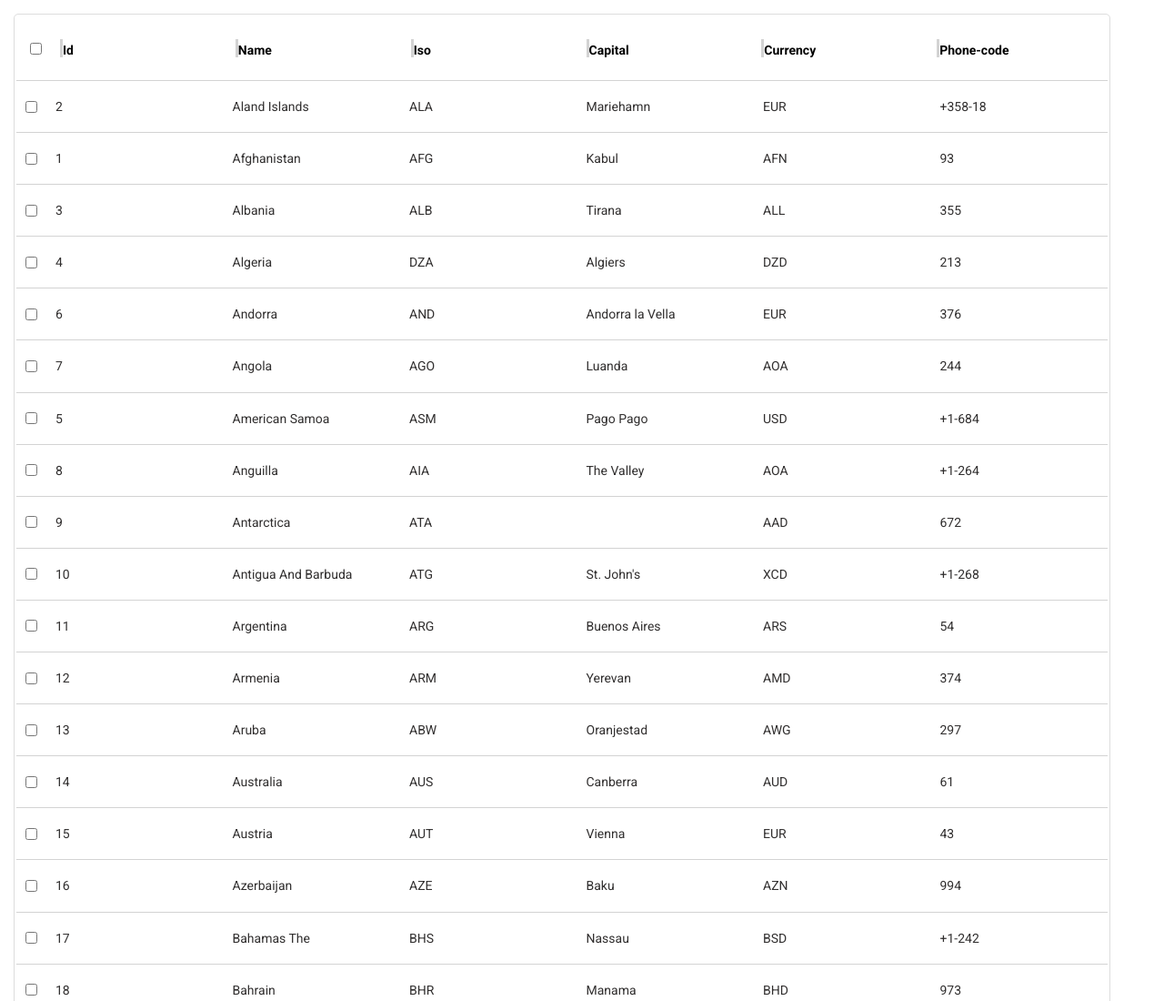
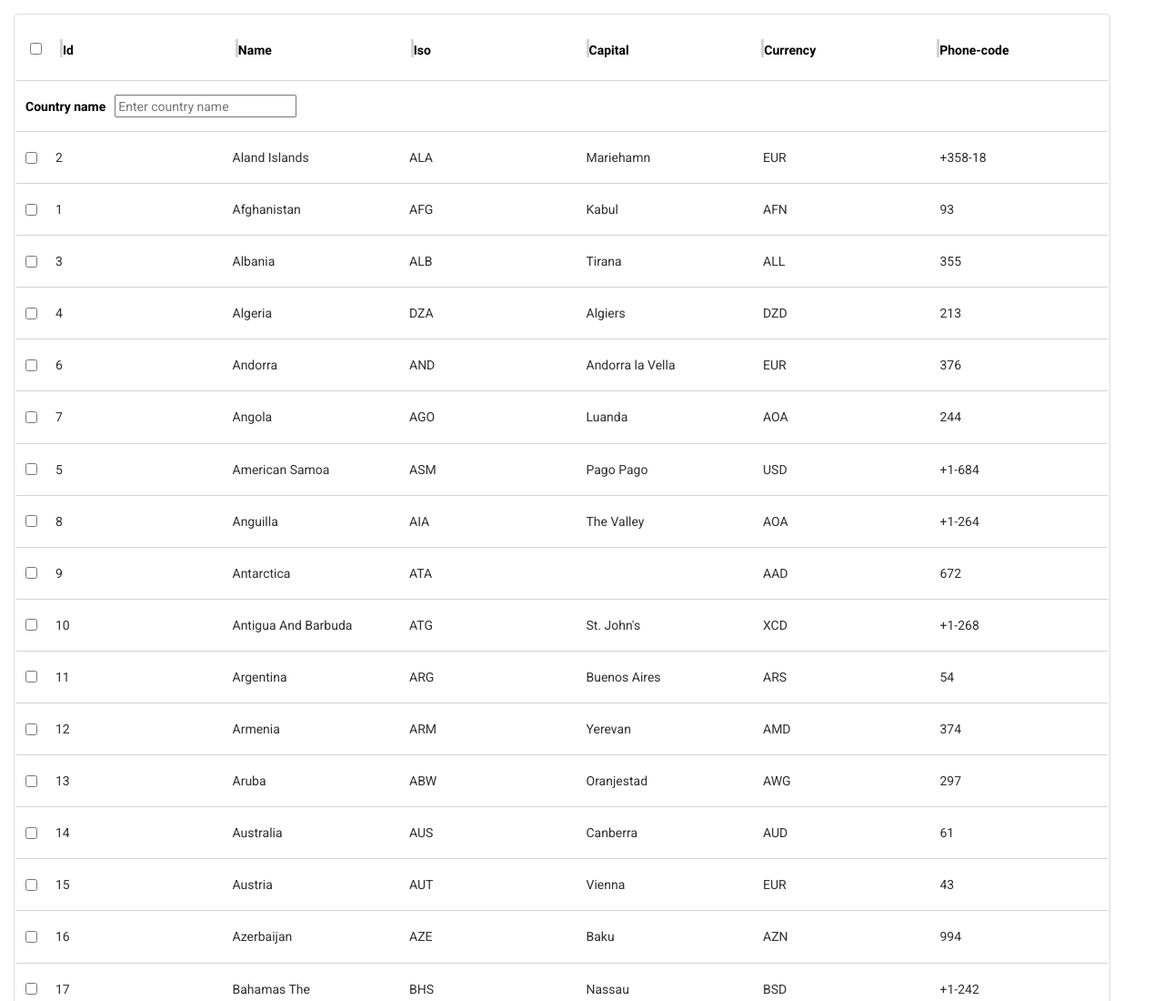
Before and after one commit to ira-alchynska/table-task, a plain HTML site: page index.html in a window 1280 px wide. Shown: the top 1100 px of the page at 91% size. Drawn offline with Linux system fonts and the light colour scheme.

Commit message:
add separate functions for hide

```diff
--- a/css/styles.css
+++ b/css/styles.css
@@ -53,6 +53,20 @@ img, svg {
   font-weight: 700;
   width: 1200px;
 
+}
+
+.filter-row{
+  text-align: left;
+  padding: 15px 10px;
+  border-bottom: 1px solid lightgrey;
+  font-weight: 700;
+  width: 1200px;
+}
+
+.filter-input {
+  margin-left: 10px;
+  width: 200px;
+  height: 25px;
 }
 
 /* div.id-column {
@@ -226,8 +240,7 @@ div.id-column-header {
   cursor: pointer;
 }
 
-.button {
-
+.btn-arrow, .btn-more {
   width: 25px;
   height: 25px;
   border-radius: 50%;
@@ -239,6 +252,7 @@ div.id-column-header {
   margin-left: 15px;
   width:60px;
   display: flex;
+  flex-grow: 10;
   justify-content: space-between;
   align-items: baseline;
   opacity: 0;
@@ -247,3 +261,10 @@ div.id-column-header {
 .button-wrapper:hover{
   opacity: 1;
 }
+
+.button-wrapper:hover{
+  opacity: 1;
+}
+.table-column-hidden{
+  display: none;
+}
--- a/table.js
+++ b/table.js
@@ -1,3 +1,4 @@
+
 const countries = [
   {
     id: 2,
@@ -5,7 +6,7 @@ const countries = [
     iso3: "ALA",
     phone_code: "+358-18",
     capital: "Mariehamn",
-    currency: "EUR",
+    currency: "EUR"
   },
   {
     id: 1,
@@ -13,7 +14,7 @@ const countries = [
     iso3: "AFG",
     phone_code: "93",
     capital: "Kabul",
-    currency: "AFN",
+    currency: "AFN"
   },
   {
     id: 3,
@@ -21,7 +22,7 @@ const countries = [
     iso3: "ALB",
     phone_code: "355",
     capital: "Tirana",
-    currency: "ALL",
+    currency: "ALL"
   },
   {
     id: 4,
@@ -29,7 +30,7 @@ const countries = [
     iso3: "DZA",
     phone_code: "213",
     capital: "Algiers",
-    currency: "DZD",
+    currency: "DZD"
   },
 
   {
@@ -38,7 +39,7 @@ const countries = [
     iso3: "AND",
     phone_code: "376",
     capital: "Andorra la Vella",
-    currency: "EUR",
+    currency: "EUR"
   },
   {
     id: 7,
@@ -46,7 +47,7 @@ const countries = [
     iso3: "AGO",
     phone_code: "244",
     capital: "Luanda",
-    currency: "AOA",
+    currency: "AOA"
   },
   {
     id: 5,
@@ -54,7 +55,7 @@ const countries = [
     iso3: "ASM",
     phone_code: "+1-684",
     capital: "Pago Pago",
-    currency: "USD",
+    currency: "USD"
   },
   {
     id: 8,
@@ -62,7 +63,7 @@ const countries = [
     iso3: "AIA",
     phone_code: "+1-264",
     capital: "The Valley",
-    currency: "AOA",
+    currency: "AOA"
   },
   {
     id: 9,
@@ -70,7 +71,7 @@ const countries = [
     iso3: "ATA",
     phone_code: "672",
     capital: "",
-    currency: "AAD",
+    currency: "AAD"
   },
   {
     id: 10,
@@ -78,7 +79,7 @@ const countries = [
     iso3: "ATG",
     phone_code: "+1-268",
     capital: "St. John's",
-    currency: "XCD",
+    currency: "XCD"
   },
   {
     id: 11,
@@ -86,7 +87,7 @@ const countries = [
     iso3: "ARG",
     phone_code: "54",
     capital: "Buenos Aires",
-    currency: "ARS",
+    currency: "ARS"
   },
   {
     id: 12,
@@ -94,7 +95,7 @@ const countries = [
     iso3: "ARM",
     phone_code: "374",
     capital: "Yerevan",
-    currency: "AMD",
+    currency: "AMD"
   },
   {
     id: 13,
@@ -102,7 +103,7 @@ const countries = [
     iso3: "ABW",
     phone_code: "297",
     capital: "Oranjestad",
-    currency: "AWG",
+    currency: "AWG"
   },
   {
     id: 14,
@@ -110,7 +111,7 @@ const countries = [
     iso3: "AUS",
     phone_code: "61",
     capital: "Canberra",
-    currency: "AUD",
+    currency: "AUD"
   },
   {
     id: 15,
@@ -118,7 +119,7 @@ const countries = [
     iso3: "AUT",
     phone_code: "43",
     capital: "Vienna",
-    currency: "EUR",
+    currency: "EUR"
   },
   {
     id: 16,
@@ -126,7 +127,7 @@ const countries = [
     iso3: "AZE",
     phone_code: "994",
     capital: "Baku",
-    currency: "AZN",
+    currency: "AZN"
   },
   {
     id: 17,
@@ -134,7 +135,7 @@ const countries = [
     iso3: "BHS",
     phone_code: "+1-242",
     capital: "Nassau",
-    currency: "BSD",
+    currency: "BSD"
   },
   {
     id: 18,
@@ -142,7 +143,7 @@ const countries = [
     iso3: "BHR",
     phone_code: "973",
     capital: "Manama",
-    currency: "BHD",
+    currency: "BHD"
   },
   {
     id: 19,
@@ -150,7 +151,7 @@ const countries = [
     iso3: "BGD",
     phone_code: "880",
     capital: "Dhaka",
-    currency: "BDT",
+    currency: "BDT"
   },
   {
     id: 20,
@@ -158,32 +159,57 @@ const countries = [
     iso3: "BRB",
     phone_code: "+1-246",
     capital: "Bridgetown",
-    currency: "BBD",
-  },
+    currency: "BBD"
+  }
 ];
 
 const columns = [
-  { label: "Id", accessor: "id", order: null, sortingType: "number" },
-  { label: "Name", accessor: "name", order: null, sortingType: "string" },
-  { label: "Iso", accessor: "iso3", order: null, sortingType: "string" },
-  { label: "Capital", accessor: "capital", order: null, sortingType: "string" },
+  {
+    label: "Id",
+    accessor: "id",
+    order: "asc",
+    sortingType: "number",
+    hidden: false
+  },
+  {
+    label: "Name",
+    accessor: "name",
+    order: "asc",
+    sortingType: "string",
+    hidden: false
+  },
+  {
+    label: "Iso",
+    accessor: "iso3",
+    order: "asc",
+    sortingType: "string",
+    hidden: false
+  },
+  {
+    label: "Capital",
+    accessor: "capital",
+    order: "asc",
+    sortingType: "string",
+    hidden: false
+  },
   {
     label: "Currency",
     accessor: "currency",
-    order: null,
+    order: "asc",
     sortingType: "string",
+    hidden: false
   },
-
   {
     label: "Phone-code",
     accessor: "phone_code",
-    order: null,
+    order: "asc",
     sortingType: "number",
-  },
+    hidden: false
+  }
 ];
 
 const refs = {
-  wrapper: document.querySelector("#wrapper"),
+  wrapper: document.querySelector("#wrapper")
   //headerCheckbox: document.querySelectorAll(".selectAll"),
 };
 
@@ -192,103 +218,124 @@ function createHeaders(columns) {
   //row of headers
   const headersRow = document.createElement("div");
   headersRow.classList.add("header-row");
+
   //checkbox for header
   const headerCheckbox = createCheckbox();
   headersRow.append(headerCheckbox);
   headerCheckbox.classList.add("selectAll");
+  console.log("columns", columns);
+  const headerCells = columns.map((column) => createHeaderCell(column));
+  //add all cells to header
 
-  const headerCells = columns.map((column) => {
+  headersRow.append(...headerCells);
+
+  return headersRow;
+}
+function createHeaderCell(column) {
   const headerBorder = document.createElement("div");
   headerBorder.classList.add("headerBorder");
+  if (column.hidden) {
+    headerBorder.classList.add("table-column-hidden");
+  }
   const headerCell = document.createElement("div");
   headerCell.classList.add("header-column");
-    headerCell.setAttribute('data-accessor', column.accessor);
-    headerCell.setAttribute('data-sortingtype', column.sortingType);
 
-
+  headerCell.setAttribute("data-accessor", column.accessor);
+  headerCell.setAttribute("data-sorting", column.sortingType);
+  headerCell.setAttribute("data-hidden", column.hidden);
   headerCell.textContent = column.label;
   headerBorder.append(headerCell);
   //button add
 
   const arrow = "fas fa-arrow-up";
   const more = "fas fa-ellipsis-v";
-    const iconArrow = createButton(arrow);
+  const btnArrow = "btn-arrow";
+  const btnMore = "btn-more";
+  const iconArrow = createButton(arrow, btnArrow);
 
-    const iconMore = createButton(more);
+  const iconMore = createButton(more, btnMore);
   const buttonWrapper = document.createElement("div");
   buttonWrapper.classList.add("button-wrapper");
   buttonWrapper.append(iconArrow, iconMore);
   headerCell.append(buttonWrapper);
 
   return headerBorder;
-  });
-  //add all cells to header
+}
 
-  headersRow.append(...headerCells);
-
-  return headersRow;
-}
 //the function that creates body of table it takes array of columns and countries
 function createCells(columns, countries) {
   // row in body table
+
   const rows = countries.map((country) => {
     const row = document.createElement("div");
     row.classList.add("table-row");
+
     // create checkboxes for the bodyRows
     const bodyCheckbox = createCheckbox();
     row.append(bodyCheckbox);
     //created cells in the body table
-    const cells = columns.map((column) => {
-      const cell = document.createElement("div");
-      cell.classList.add("table-column");
-      // content of table
-      //header accessor -the name of the key in the object
-      cell.textContent = country[column.accessor];
 
-      return cell;
-    });
+    const cells = columns.map((column) => createTableCells(country, column));
 
     row.append(...cells);
+
     return row;
   });
 
   return rows;
 }
+
+function createTableCells(country, column) {
+  const cell = document.createElement("div");
+  cell.classList.add("table-column");
+  if (column.hidden) {
+    cell.classList.add("table-column-hidden");
+  }
+
+  cell.textContent = country[column.accessor];
+
+  return cell;
+}
 // main function for the table
 function createTable(columns, countries) {
-
   const table = document.createElement("table");
   table.classList.add("table");
   const thead = document.createElement("div");
 
   const tbody = document.createElement("div");
+  tbody.classList.add("tbody");
+  const headerRow = createHeaders(columns);
 
-  const tColumns = createHeaders(columns);
+  const filterInput = createFilterRow();
+
   const rows = createCells(columns, countries);
 
   refs.wrapper.append(table);
   table.append(thead);
   table.append(tbody);
-  thead.append(tColumns);
+  thead.append(headerRow, filterInput);
+
   tbody.append(...rows);
   // buttons
+
+  //listeners
+  addListenersHideColumns();
 }
 
 createTable(columns, countries);
 
-function createButton(fontAwesomeIcon) {
+function createButton(fontAwesomeIcon, buttonClass) {
   const button = document.createElement("button");
-  button.classList.add("button");
+  button.classList.add(buttonClass);
   const icon = document.createElement("i");
   const iconarr = fontAwesomeIcon.split(" ");
   iconarr.map((cl) => {
-    icon.classList.add(cl);
+  return  icon.classList.add(cl);
   });
   button.appendChild(icon);
 
   return button;
 }
-
 function createCheckbox() {
   const checkbox = document.createElement("input");
   checkbox.type = "checkbox";
@@ -304,7 +351,7 @@ selectAllRef.addEventListener("click", (event) => {
   });
 });
 
-function bubbleSort(countries, accessor, sortingType) {
+function bubbleSort(countries, accessor, sortingType, order = "asc") {
   const newArr = [...countries];
 
   for (let i = 0; i < newArr.length - 1; i++) {
@@ -314,29 +361,119 @@ function bubbleSort(countries, accessor, sortingType) {
           [newArr[j], newArr[j + 1]] = [newArr[j + 1], newArr[j]];
         }
       } else if (sortingType === "string") {
-        if (newArr[j][accessor].localeCompare(newArr[j + 1][accessor] ) > 0) {
+        if (newArr[j][accessor].localeCompare(newArr[j + 1][accessor]) > 0) {
           [newArr[j], newArr[j + 1]] = [newArr[j + 1], newArr[j]];
         }
       }
     }
   }
+
+  if (order === "desc") {
+    const ascSort = [...newArr].reverse();
+    console.log(ascSort);
+    return ascSort;
+  }
   return newArr;
 }
 
-//const result = bubbleSort(countries, "id", "number");
+function makeSort() {
+  const headerColumn = document.querySelectorAll(".header-column");
+  //const arrow = document.querySelector(".fa-arrow-up");
+  headerColumn.forEach((th) => {
+    th.addEventListener("click", (event) => {
+      const accessor = event.currentTarget.dataset.accessor;
+      const sortingType = event.currentTarget.dataset.sorting;
 
-//const arrowButton = document.querySelectorAll(".fa-arrow-up");
-const headerColumn = document.querySelectorAll(".header-column");
-headerColumn.forEach((item) => {
-  item.addEventListener("click", (event) => {
+      if (event.target.closest("button.btn-arrow")) {
+        let order = columns.find((c) => c.accessor === accessor).order;
+        console.log(order);
 
+        const sortingData = bubbleSort(countries, accessor, sortingType, order);
+        const newOrder = order === "asc" ? "desc" : "asc";
+
+        columns.forEach((column) => {
+          if (column.accessor === accessor) {
+            column.order = newOrder;
+            //arrow.style.transform = "rotate(180deg)";
+          } else {
+            column.order = "asc";
+          }
+        });
+        const tableRow = document.querySelector(".tbody");
+        tableRow.innerHTML = "";
+        const rows = createCells(columns, sortingData);
+        tableRow.append(...rows);
+      }
+    });
+  });
+}
+makeSort();
+
+function createFilterRow() {
+  const filterRow = document.createElement("div");
+  filterRow.classList.add("filter-row");
+  const labelName = document.createElement("label");
+  labelName.classList.add("filter-label");
+  labelName.innerHTML = "Country name";
+  const filterInput = document.createElement("input");
+  filterInput.type = "text";
+  filterInput.placeholder = "Enter country name";
+  filterInput.classList.add("filter-input");
+  labelName.append(filterInput);
+  filterRow.append(labelName);
+  return filterRow;
+}
+
+
+
+const input = document.querySelector(".filter-input");
+const tableRow = document.querySelector(".tbody");
+input.addEventListener("input", (event) => {
+  filterTableByName(event, columns);
+});
+
+function filterTableByName(event, columns) {
+  tableRow.innerHTML = "";
+
+  const name = columns.find((c) => c.accessor === "name");
+  if (!name) {
+    return;
+  }
+  const filteredItems = countries.filter((country) =>
+    country.name.toLowerCase().includes(event.target.value.toLowerCase())
+  );
+  const filter = createCells(columns, filteredItems);
+  tableRow.append(...filter);
+}
+
+// function CreateDropDownList() {
+//   const buttonMore = document.querySelector(".btn-more");
+//   const select = `<ul class='select'>
+//       <li class="hide-column">Hide</li>
+//       <li class="asc">ASC</li>
+//       <li class="desc">DESC</li>
+//     </ul>`;
+
+//   buttonMore.insertAdjacentHTML("beforeend", select);
+// }
+
+function addListenersHideColumns() {
+  const headerColumnsToHide = document.querySelectorAll(".header-column");
+  headerColumnsToHide.forEach((th) => {
+    th.addEventListener("click", (event) => {
       const accessor = event.currentTarget.dataset.accessor;
+      hideColumns(accessor)
+    });
+  });
+}
 
-    const sortingType = event.currentTarget.dataset.sortingtype;
-    console.log(accessor, sortingType)
-    let sortage = bubbleSort(countries, accessor, sortingType);
+function hideColumns (accessor){
+  const index = columns.findIndex((col) => col.accessor === accessor);
+  const column = columns.find((col) => col.accessor === accessor);
+  column.hidden = true;
+
+  columns.splice(index, 1, column);
 
   refs.wrapper.innerHTML = "";
-    createTable(columns, sortage);
-  });
-});
+  createTable(columns, countries);
+}
```
Also changed, not shown: index.html (+3 -3 lines), prettier.json (+11 -18 lines), test.js (+16 -0 lines), checkbox.js (line endings or trailing spaces). Lines whose indentation alone changed are shown as unchanged.
